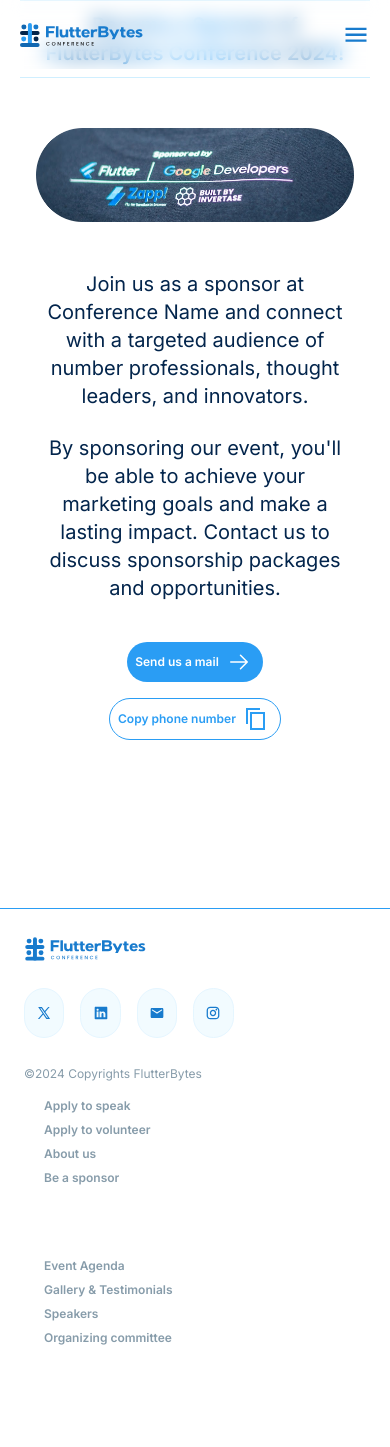
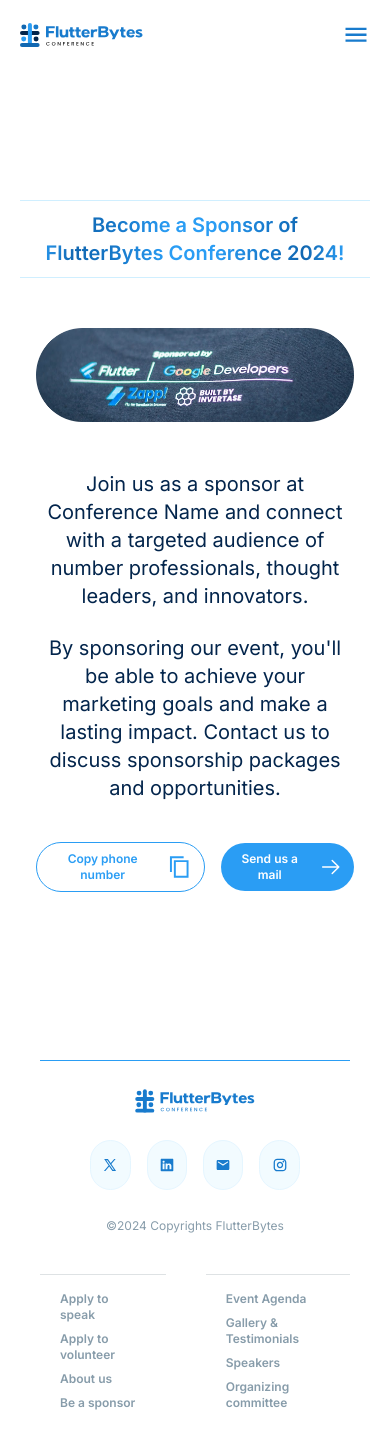
Before and after one commit to FlutterBytes-IO/conference-2024, a Next.js app: page /sponsorships in a window 390 px wide. Before the commit the page ends 1382 px from the top, so only its background shows below. Built offline with nearby package versions, Linux system fonts and the light colour scheme.

Commit message:
feat: updated btn

```diff
--- a/app/about/page.tsx
+++ b/app/about/page.tsx
@@ -12,7 +12,7 @@ export default function About() {
     <div
       className={`${
         isDarkmode ? "hero-grad-dark z-20" : ""
-      } max-md:px-5 md:pt-[200px]`}
+      } max-md:px-5 pt-[200px]`}
     >
       <section
         className={`flex flex-col min-h-screen ${
--- a/app/agenda/page.tsx
+++ b/app/agenda/page.tsx
@@ -10,7 +10,7 @@ export default function AgendaPage() {
     <div
       className={`${
         isDarkmode ? "hero-grad-dark z-20" : ""
-      } max-md:px-5 md:pt-[200px]`}
+      } max-md:px-5 pt-[200px]`}
     >
       <section
         className={`min-h-screen ${
--- a/app/organizers/page.tsx
+++ b/app/organizers/page.tsx
@@ -30,7 +30,7 @@ export default function Organizers() {
     <main
       className={`min-h-screen ${
         isDarkmode ? "hero-grad-dark" : "gradient-no-grid"
-      } md:pt-[200px]`}
+      } pt-[200px]`}
     >
       <div className="relative z-10">
         <h2 className="font-gigaSans flex mx-auto w-fit text-center py-[10px] px-5 border-y-[1.5px] border-fbc_blue-100 text-xl md:text-[32px] font-semibold relative z-10 heading-text">
--- a/app/speakers-application/page.tsx
+++ b/app/speakers-application/page.tsx
@@ -10,7 +10,7 @@ export default function Speakers() {
     <div
       className={`${
         isDarkmode ? "hero-grad-dark z-20" : ""
-      } max-md:px-5 md:pt-[200px]`}
+      } max-md:px-5 pt-[200px]`}
     >
       <section
         className={`min-h-screen ${
--- a/app/speakers/page.tsx
+++ b/app/speakers/page.tsx
@@ -30,7 +30,7 @@ export default function Speakers() {
     <main
       className={`min-h-screen ${
         isDarkmode ? "hero-grad-dark" : "gradient-no-grid"
-      } md:pt-[200px]`}
+      } pt-[200px]`}
     >
       <div className="relative z-10">
         <h1 className="font-gigaSans flex mx-auto w-fit text-center py-[10px] px-5 border-y-[1.5px] border-[#D0EFFF] md:text-[32px] text-[20px] font-semibold relative z-10 heading-text">
--- a/app/sponsorships/page.tsx
+++ b/app/sponsorships/page.tsx
@@ -14,7 +14,7 @@ export default function Sponsorships() {
     <div
       className={`${
         isDarkmode ? "hero-grad-dark z-20" : ""
-      } max-md:px-5 md:pt-[200px]`}
+      } max-md:px-5 pt-[200px]`}
     >
       <section
         className={`min-h-screen ${
@@ -52,7 +52,7 @@ export default function Sponsorships() {
                 sponsorship packages and opportunities.{" "}
               </p>
             </div>
-            <div className="flex w-full flex-col justify-center items-center sm:flex-row gap-4 mt-10">
+            <div className="flex w-full justify-center items-center flex-row-reverse sm:flex-row gap-4 mt-10">
               <Button
                 variant="contained"
                 otherstyles="text-base font-semibold"
--- a/app/volunteer/page.tsx
+++ b/app/volunteer/page.tsx
@@ -10,7 +10,7 @@ export default function Volunteer() {
     <div
       className={`${
         isDarkmode ? "hero-grad-dark z-20" : ""
-      } max-md:px-5 md:pt-[200px]`}
+      } max-md:px-5 pt-[200px]`}
     >
       <section
         className={`min-h-screen ${isDarkmode ? "" : "gradient-no-grid"}`}
--- a/components/Footer/index.tsx
+++ b/components/Footer/index.tsx
@@ -15,16 +15,15 @@ import { links1, links2 } from "@/utils/data";
 export default function Footer() {
   const { isDarkmode } = useContext(DarkmodeContext);
   return (
+    <div className={`${isDarkmode ? "hero-grad-dark" : ""}`}>
       <footer
-      className={`flex pt-7 pb-5 flex-col md:flex-row justify-between px-6 md:px-[110px] md:pb-10 border-t border-blue-200 ${
-        isDarkmode ? "hero-grad-dark" : ""
-      }`}
+        className={`flex pt-7 pb-5 flex-col md:flex-row justify-between mx-10 md:mx-[100px] md:px-[110px] md:pb-10 border-t border-blue-200`}
       >
-      <div className="flex flex-col gap-y-[27.5px]">
+        <div className="flex flex-col gap-y-[27.5px] max-md:self-center max-md:text-center">
           <Image
             src={NavLogoDark}
             alt="logo"
-          className="transition-all duration-500 h-6 md:h-auto w-[122.53px] md:w-auto"
+            className="transition-all duration-500 h-6 md:h-auto w-[122.53px] md:w-auto max-md:self-center"
           />
           <div className="flex items-center gap-x-4">
             <IconContainer
@@ -48,8 +47,8 @@ export default function Footer() {
             ©{new Date().getFullYear()} Copyrights FlutterBytes
           </p>
         </div>
-      <div className="flex flex-col md:flex-row gap-10">
-        <div className="py-3 px-2 flex flex-col justify-between md:border-l border-neutral-300">
+        <div className="flex gap-10 max-md:mt-10">
+          <div className="py-3 px-2 flex flex-col justify-between md:border-l md:border-l-blue-300 border-neutral-300 max-md:border-t-[0.5px]">
             {links1.map((item) => (
               <Link
                 key={item.link}
@@ -60,7 +59,7 @@ export default function Footer() {
               </Link>
             ))}
           </div>
-        <div className="py-3 px-2 flex flex-col justify-between md:border-l border-neutral-300">
+          <div className="py-3 px-2 flex flex-col justify-between md:border-l md:border-l-blue-300 border-neutral-300 max-md:border-t-[0.5px]">
             {links2.map((item) => (
               <Link
                 key={item.link}
@@ -73,5 +72,6 @@ export default function Footer() {
           </div>
         </div>
       </footer>
+    </div>
   );
 }
```
Lines whose indentation alone changed are shown as unchanged.
